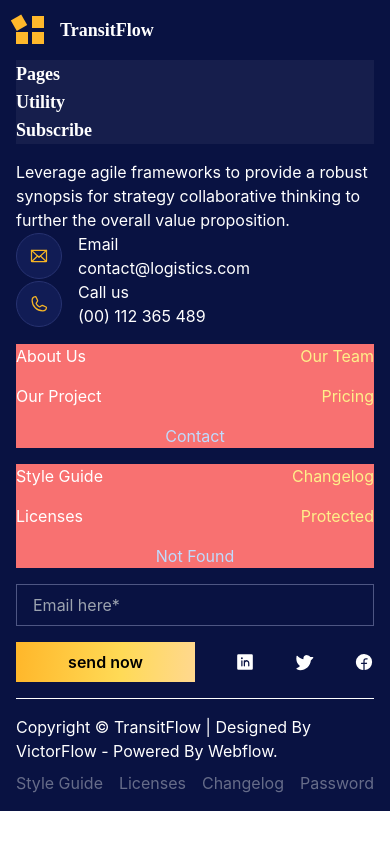
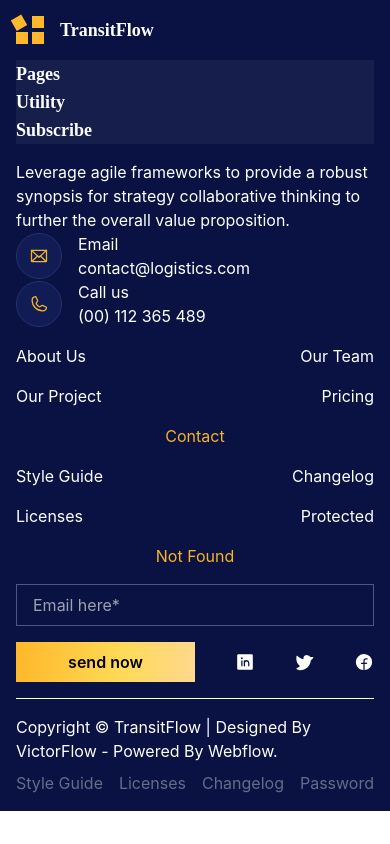
Before and after one commit to smartcollins/logistics, a React (Create React App) app: page / in a window 390 px wide. Built offline with nearby package versions, Linux system fonts and the light colour scheme.

Commit message:
sorted text and background color in Footer

```diff
--- a/src/component/Footer.jsx
+++ b/src/component/Footer.jsx
@@ -93,8 +93,8 @@ import { Envelope, Phone, LinkedinLogo, TwitterLogo, FacebookLogo } from 'phosph
 
 const Footer = () => {
     // const linear = {background: linear-gradient(`94.06deg, ${color.grdt} -1.21%, ${color.grdt2} 58.66%, ${color.grdt3} 116.84%`)};
-    const listClass = 'even:text-yellow-200 even:w-fit even:ml-auto md:even:m-0 last:col-span-2 last:text-blue-200 last:text-center md:last:col-span-full md:last:text-left'
     const listAry = ['about us','our team','our project','pricing','contact','style guide','changelog','licenses','protected','not found']
+    const listClass = 'even:w-fit even:ml-auto md:even:m-0 last:col-span-2 last:text-[#f6b426] last:text-center md:last:col-span-full md:last:text-left'
     const list = listAry.slice(0,5).map((item,idx)=><p key={idx} className={listClass}>{item}</p>)
     const list2 = listAry.slice(5,10).map((item,idx)=><p key={idx} className={listClass}>{item}</p>)
     return (
@@ -130,7 +130,7 @@ const Footer = () => {
                         </div>
                     </div>
                     {/* <div className='w-2/5 space-y-2'> */}
-                    <div className='gap-4 md:gap-0 md:w-2/5 lg:space-y-2  md:grid-cols-1 md:bg-blue-500 bg-red-400 grid grid-cols-2 my-4 lg:my-auto'>
+                    <div className='gap-4 md:gap-0 md:w-2/5 lg:space-y-2  md:grid-cols-1 md:bg-blue-500 grid grid-cols-2 my-4 lg:my-auto'>
                         {/* <p>about us</p>
                         <p>our team</p>
                         <p>our project</p>
@@ -138,7 +138,7 @@ const Footer = () => {
                         <p>contact</p> */}
                         {list}
                     </div>
-                    <div className='gap-4 md:gap-0 md:w-2/5 lg:space-y-2  md:grid-cols-1 md:bg-blue-500 bg-red-400 grid grid-cols-2 my-4 lg:my-auto'>
+                    <div className='gap-4 md:gap-0 md:w-2/5 lg:space-y-2  md:grid-cols-1 md:bg-blue-500 grid grid-cols-2 my-4 lg:my-auto'>
                         {/* <p>style guide</p>
                         <p className='even:text-yellow-200 w-20 ml-auto md:m-0'>changelog</p>
                         <p>licenses</p>
```
